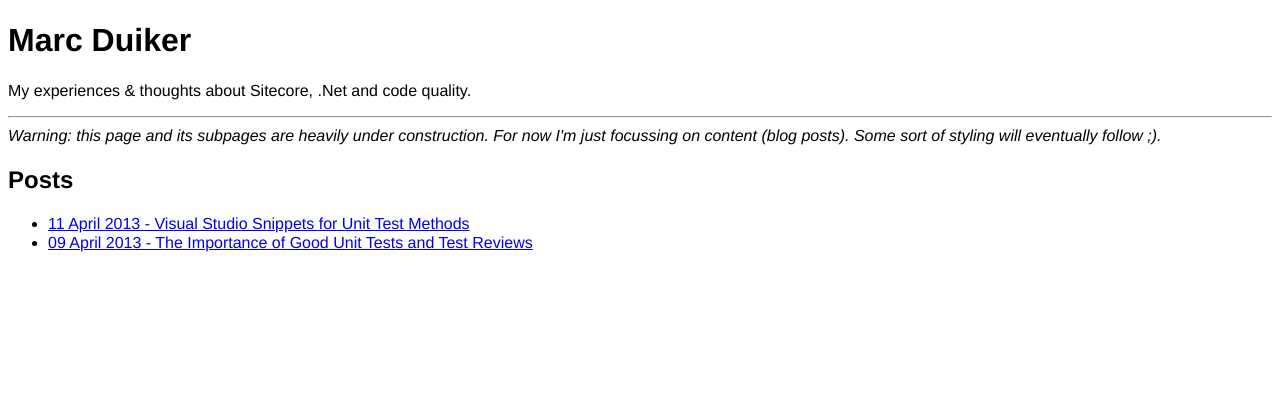
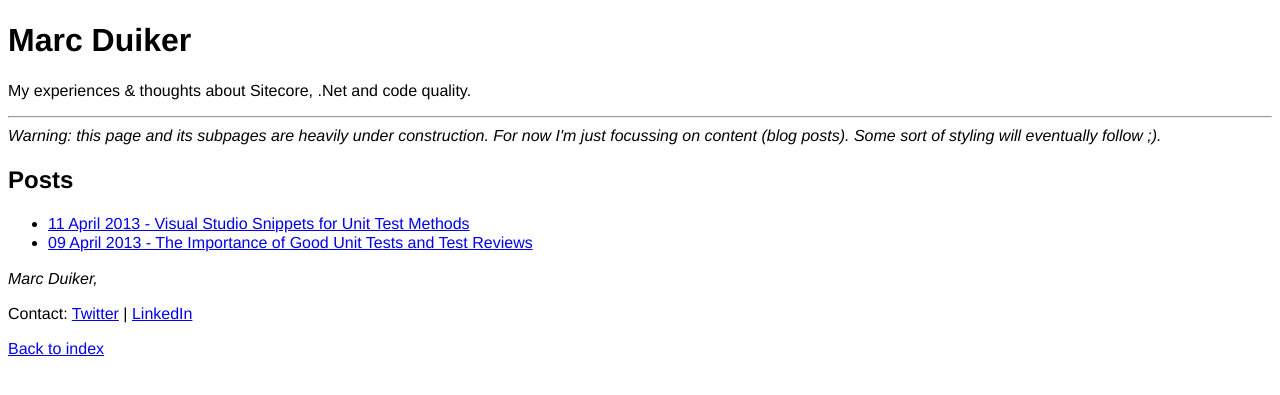
Before and after one commit to marcduiker/marcduiker.github.io, a Jekyll site: the page built from index.html, in a window 1280 px wide. Shown: the top 395 px of the page. Built offline with Jekyll 4.4.1, drawn with Linux system fonts in a browser that asks for light colours.

Commit message:
Added footer

```diff
--- /dev/null
+++ b/_includes/footer.html
@@ -0,0 +1,9 @@
+<p>
+	<em>Marc Duiker, {{ page.date | date_to_long_string }}</em>
+</p>
+<p>
+	Contact: <a href="https://twitter.com/@marcduiker" target="_blank">Twitter</a> | <a href="https://nl.linkedin.com/in/mduiker" target="_blank">LinkedIn</a>
+</p>
+<p>
+	<a href="http://marcduiker.github.io/">Back to index</a>
+</p>
--- a/_layouts/post.html
+++ b/_layouts/post.html
@@ -5,8 +5,9 @@
 		{% include header.html %}
 
 		<h1>{{ page.title }}</h1>
-		<em>{{ page.date | date_to_long_string }} Marc Duiker</em>
 
 		{{content}}
+
+		{% include footer.html %}
 	</body>
 </html>
--- a/index.html
+++ b/index.html
@@ -17,6 +17,8 @@ title: Marc Duiker - blog post index
           <a href="{{ post.url }}">{{ post.date | date_to_long_string }} - {{ post.title }}</a>
       </li>
     {% endfor %}
-  </ul>
+    </ul>
+
+    {% include footer.html %}
 	</body>
 </html>
```
